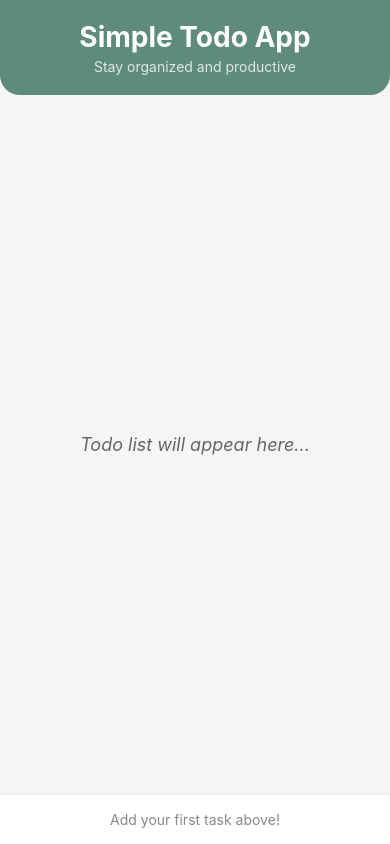
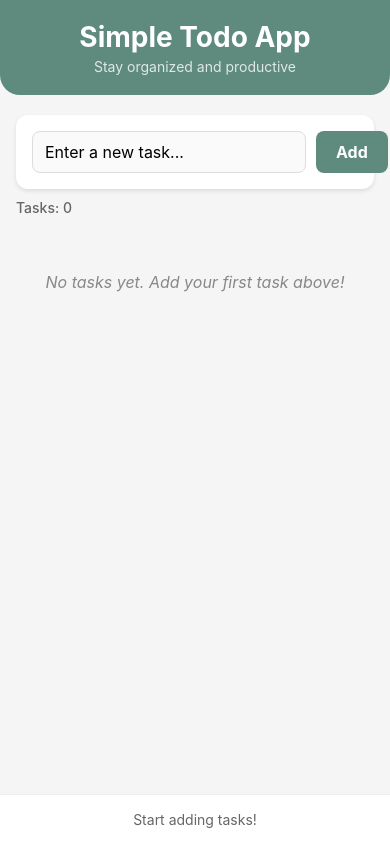
Before and after one commit to Tharmi1305/SimpleTodoApp, a React Native app: screen / in a window 390 px wide. Built offline with nearby package versions, Linux system fonts and the light colour scheme.

Commit message:
add task input and add functionality
Added text input, add button, and basic task listing. Tasks can be added and displayed.

```diff
--- a/App.js
+++ b/App.js
@@ -1,13 +1,32 @@
-import React from 'react';
+import React, { useState } from 'react';
 import {
   StyleSheet,
   Text,
   View,
   SafeAreaView,
-  StatusBar
+  StatusBar,
+  TextInput,
+  TouchableOpacity,
+  Keyboard
 } from 'react-native';
 
 const App = () => {
+  const [task, setTask] = useState('');
+  const [tasks, setTasks] = useState([]);
+
+  const handleAddTask = () => {
+    if (task.trim() === '') return;
+
+    const newTask = {
+      id: Date.now().toString(),
+      text: task.trim(),
+    };
+
+    setTasks([...tasks, newTask]);
+    setTask('');
+    Keyboard.dismiss();
+  };
+
   return (
     <SafeAreaView style={styles.container}>
       <StatusBar barStyle="dark-content" />
@@ -18,16 +37,53 @@ const App = () => {
         <Text style={styles.subtitle}>Stay organized and productive</Text>
       </View>
 
-      {/* Main Content */}
-      <View style={styles.content}>
-        <Text style={styles.placeholder}>
-          Todo list will appear here...
+      {/* Input Section */}
+      <View style={styles.inputContainer}>
+        <TextInput
+          style={styles.input}
+          placeholder="Enter a new task..."
+          value={task}
+          onChangeText={setTask}
+          onSubmitEditing={handleAddTask}
+        />
+        <TouchableOpacity
+          style={styles.addButton}
+          onPress={handleAddTask}
+        >
+          <Text style={styles.addButtonText}>Add</Text>
+        </TouchableOpacity>
+      </View>
+
+      {/* Tasks Count */}
+      <View style={styles.taskCountContainer}>
+        <Text style={styles.taskCountText}>
+          Tasks: {tasks.length}
         </Text>
+      </View>
+
+      {/* Tasks List */}
+      <View style={styles.tasksContainer}>
+        {tasks.length === 0 ? (
+          <Text style={styles.emptyText}>
+            No tasks yet. Add your first task above!
+          </Text>
+        ) : (
+          tasks.map((item) => (
+            <View key={item.id} style={styles.taskItem}>
+              <Text style={styles.taskText}>{item.text}</Text>
+            </View>
+          ))
+        )}
       </View>
 
       {/* Footer */}
       <View style={styles.footer}>
-        <Text style={styles.footerText}>Add your first task above!</Text>
+        <Text style={styles.footerText}>
+          {tasks.length === 0
+            ? 'Start adding tasks!'
+            : `${tasks.length} task${tasks.length !== 1 ? 's' : ''} in list`
+          }
+        </Text>
       </View>
     </SafeAreaView>
   );
@@ -56,17 +112,79 @@ const styles = StyleSheet.create({
     fontSize: 14,
     color: 'rgba(255, 255, 255, 0.8)',
   },
-  content: {
+  inputContainer: {
+    flexDirection: 'row',
+    padding: 16,
+    backgroundColor: 'white',
+    marginHorizontal: 16,
+    marginTop: 20,
+    borderRadius: 12,
+    shadowColor: '#000',
+    shadowOffset: { width: 0, height: 2 },
+    shadowOpacity: 0.1,
+    shadowRadius: 4,
+    elevation: 3,
+  },
+  input: {
     flex: 1,
+    fontSize: 16,
+    paddingVertical: 10,
+    paddingHorizontal: 12,
+    marginRight: 10,
+    borderWidth: 1,
+    borderColor: '#ddd',
+    borderRadius: 8,
+    backgroundColor: '#fafafa',
+  },
+  addButton: {
+    backgroundColor: '#5e8b7e',
+    paddingHorizontal: 20,
     justifyContent: 'center',
-    alignItems: 'center',
-    padding: 20,
+    borderRadius: 8,
+    minWidth: 60,
   },
-  placeholder: {
-    fontSize: 18,
+  addButtonText: {
+    color: 'white',
+    fontSize: 16,
+    fontWeight: 'bold',
+    textAlign: 'center',
+  },
+  taskCountContainer: {
+    paddingHorizontal: 16,
+    marginTop: 10,
+  },
+  taskCountText: {
+    fontSize: 14,
     color: '#666',
+    fontWeight: '500',
+  },
+  tasksContainer: {
+    flex: 1,
+    padding: 16,
+  },
+  taskItem: {
+    backgroundColor: 'white',
+    padding: 16,
+    borderRadius: 8,
+    marginBottom: 10,
+    borderLeftWidth: 4,
+    borderLeftColor: '#5e8b7e',
+    shadowColor: '#000',
+    shadowOffset: { width: 0, height: 1 },
+    shadowOpacity: 0.05,
+    shadowRadius: 2,
+    elevation: 2,
+  },
+  taskText: {
+    fontSize: 16,
+    color: '#333',
+  },
+  emptyText: {
+    textAlign: 'center',
+    fontSize: 16,
+    color: '#888',
     fontStyle: 'italic',
-    textAlign: 'center',
+    marginTop: 40,
   },
   footer: {
     backgroundColor: '#fff',
@@ -77,7 +195,7 @@ const styles = StyleSheet.create({
   },
   footerText: {
     fontSize: 14,
-    color: '#888',
+    color: '#666',
   },
 });
 
```
